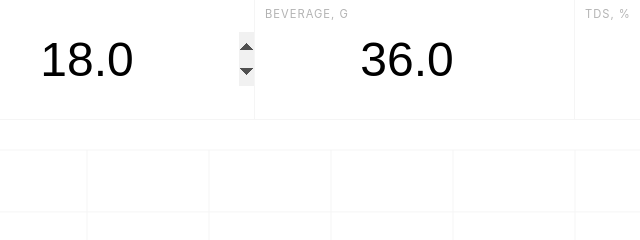
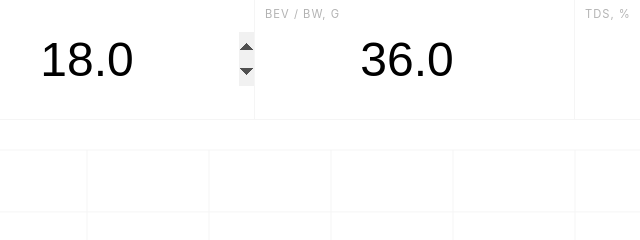
Before and after one commit to romashamin/brew-awesome, a plain HTML site: page index.html in a window 1280 px wide. Shown: the top 240 px of the page, 65-705 px from the left. Drawn offline with Linux system fonts and the light colour scheme.

Commit message:
Fix label (drip/immersion)

```diff
--- a/index.html
+++ b/index.html
@@ -123,7 +123,7 @@
               value="18.0"
               placeholder="Dose, g">
           </div><div class="input-container">
-            <label class="toolbar-label" for="beverage">Beverage, g</label
+            <label class="toolbar-label" for="beverage">Bev / BW, g</label
             ><input
               type="number"
               id="beverage"
```
